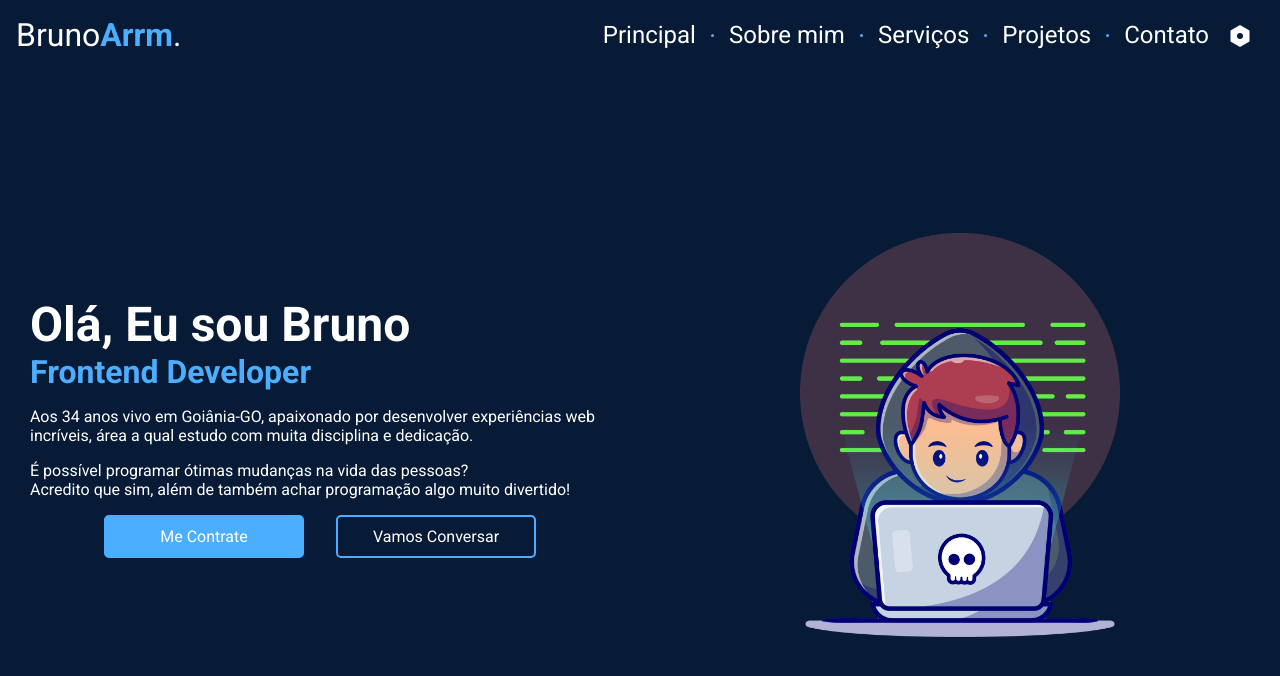
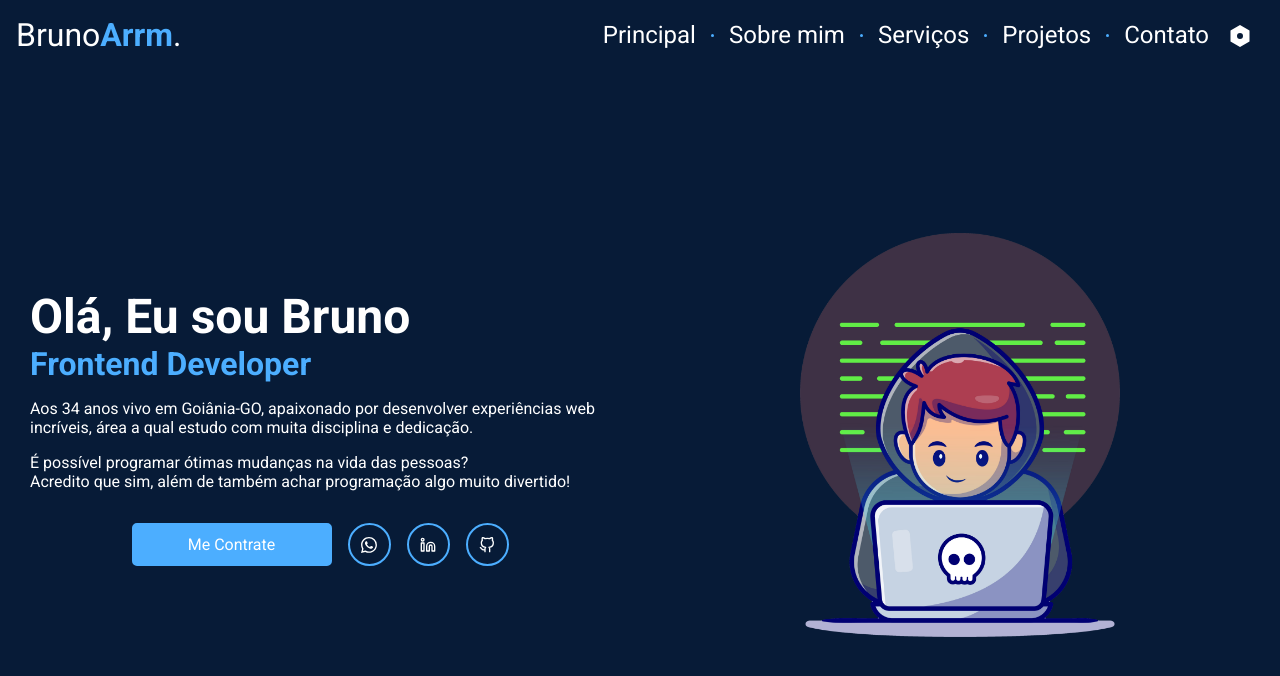
Before and after one commit to bruno-arruda-dev/portfolio-bruno-arruda, a React (Vite) app: page / in a window 1280 px wide. Shown: the top 676 px of the page. Built offline with nearby package versions, Linux system fonts and the light colour scheme.

Commit message:
Removido botão "Lets Talk" e em seu lugar foram inseridos botões para redes sociais.

```diff
--- a/src/App.module.scss
+++ b/src/App.module.scss
@@ -6,8 +6,10 @@
     box-sizing: border-box;
 }
 
-a {
+a,
+a:visited {
     text-decoration: none;
+    color: $main-text-dark;
 }
 
 .App_dark {
--- a/src/components/HireButtons/Hire.module.scss
+++ b/src/components/HireButtons/Hire.module.scss
@@ -6,7 +6,7 @@
     align-items: center;
     justify-content: center;
 
-    a {
+    .hire {
         margin: 1rem;
         padding: 10px 0;
         width: 200px;
@@ -16,18 +16,15 @@
         position: relative;
         border: 2px solid $detail-dark-text;
         border-radius: $main-radius;
+        background-color: $detail-dark-text;
 
         p {
             position: relative;
             z-index: 9999;
         }
-    }
-
-    .hire {
-        background-color: $detail-dark-text;
 
         &:after {
-            transition: all .3s ease;
+            transition: all .2s ease-out;
             position: absolute;
             left: 0;
             top: 0;
@@ -43,10 +40,22 @@
         }
     }
 
-    .talk {
+    .social {
+        margin-right: 1rem;
+        display: flex;
+        align-items: center;
+        justify-content: center;
+        cursor: pointer;
+        height: 43px;
+        width: 43px;
+        border-radius: 50%;
+        position: relative;
+        overflow: hidden;
+        border: 2px solid $detail-dark-text;
+
 
         &:after {
-            transition: all .3s ease;
+            transition: all .2s ease-out;
             position: absolute;
             left: 0;
             top: 0;
@@ -54,10 +63,16 @@
             height: 100%;
             width: 0px;
             background-color: $detail-dark-text;
+            border-radius: 50%;
         }
 
         &:hover::after {
             width: 100%;
         }
+
+        svg {
+            position: absolute;
+            z-index: 9999;
+        }
     }
 }
--- a/src/components/HireButtons/Hire.tsx
+++ b/src/components/HireButtons/Hire.tsx
@@ -1,18 +1,27 @@
-import {useContext} from 'react'
-import classes from './Hire.module.scss'
+import {useContext} from 'react';
+import classes from './Hire.module.scss';
 import { allLanguages } from '../../locales/languages';
 import { ConfigContext } from '../../context/ConfigContext';
+import {BsWhatsapp} from 'react-icons/bs';
+import {FiLinkedin, FiGithub} from 'react-icons/fi';
 
 const Hire = () => {
     const {language} = useContext(ConfigContext)
     const l = allLanguages[language]
+    const link = allLanguages.links
     return (
         <div className={classes.hireContainer}>
-            <a className={classes.hire}>
+            <a className={classes.hire} href={l.whatsappHireLink} target='_blank' rel='noopener noreferer'>
                 <p>{l.hireMe}</p>
             </a>
-            <a className={classes.talk}>
-                <p>{l.letsTalk}</p>
+            <a className={classes.social} href={link.whatsappContactLink} target='_blank' rel='noopener noreferer'>
+                <BsWhatsapp />
+            </a>
+            <a className={classes.social} href={link.linkedinLink} target='_blank' rel='noopener noreferer'>
+                <FiLinkedin />
+            </a>
+            <a className={classes.social} href={link.githubLink} target='_blank' rel='noopener noreferer'>
+                <FiGithub />
             </a>
         </div>
     );
--- a/src/locales/languages.tsx
+++ b/src/locales/languages.tsx
@@ -25,4 +25,10 @@ export const allLanguages: Record<string, { [key: string]: string }> = {
       hireMe: 'Hire Me',
       letsTalk: 'Lets Talk',
     },
+    links: {
+      whatsappHireLink: 'https://api.whatsapp.com/send?phone=5562998281602&text=Ol%C3%A1%20Bruno,%20vi%20seu%20portf%C3%B3lio%20e%20estou%20interessado%20em%20contrat%C3%A1-lo,%20vamos%20conversar%20sobre%20isso?',
+      whatsappContactLink: 'https://api.whatsapp.com/send?phone=5562998281602&text=Ol%C3%A1%20Bruno,%20vi%20seu%20portf%C3%B3lio%20e%20gostaria%20de%20conversar,%20vamos%20l%C3%A1?',
+      linkedinLink: 'https://www.linkedin.com/in/bruno-arruda-dev/',
+      githubLink: 'https://github.com/bruno-arruda-dev',
+    }
   };
--- a/src/pages/Home/Home.module.scss
+++ b/src/pages/Home/Home.module.scss
@@ -32,6 +32,10 @@
             p.question {
                 margin-top: 1rem;
             }
+
+            p.answer {
+                margin-bottom: 1rem;
+            }
         }
     }
 
--- a/src/pages/Home/Home.tsx
+++ b/src/pages/Home/Home.tsx
@@ -17,7 +17,7 @@ const Home = () => {
           <h3>Frontend Developer</h3>
           <p>{l.personalDescription}</p>
           <p className={classes.question}>{l.personalQuestion}</p>
-          <p>{l.personalAnswer}</p>
+          <p className={classes.answer}>{l.personalAnswer}</p>
 
           <Hire />
 
```
